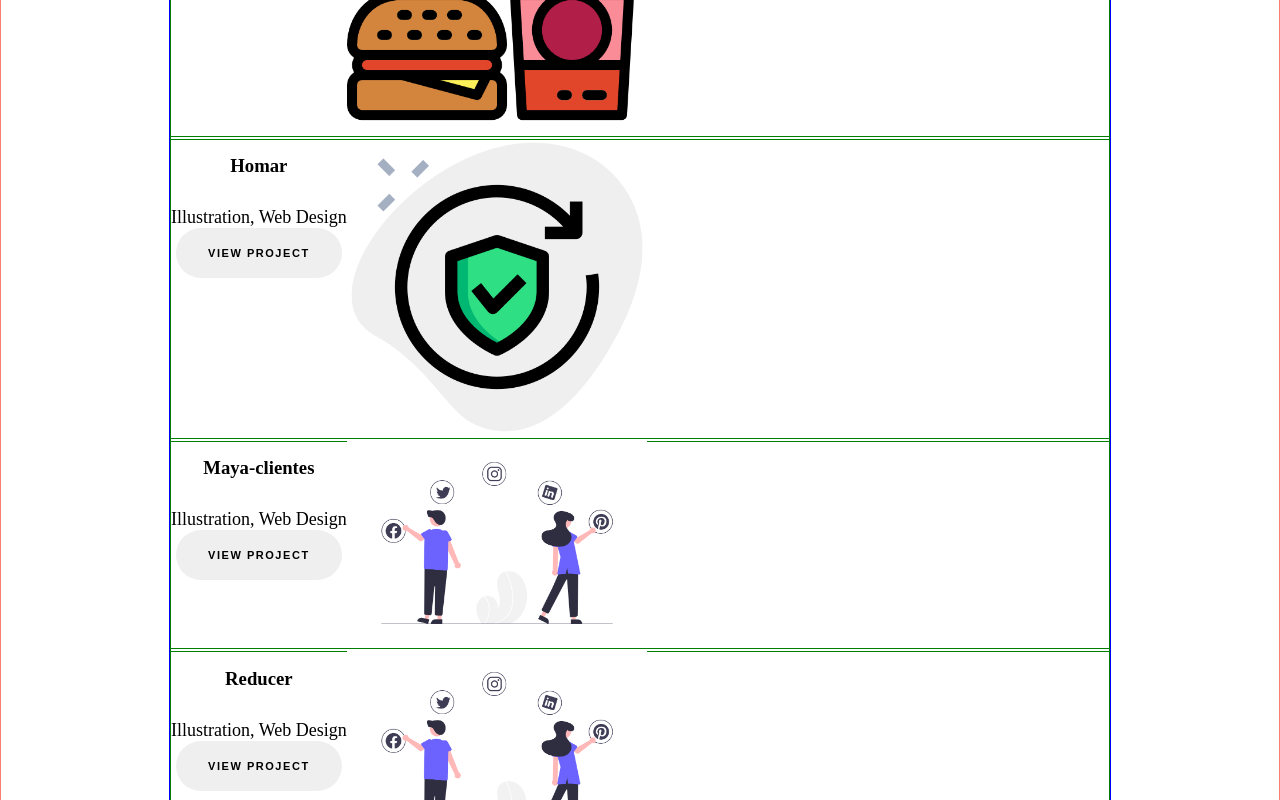
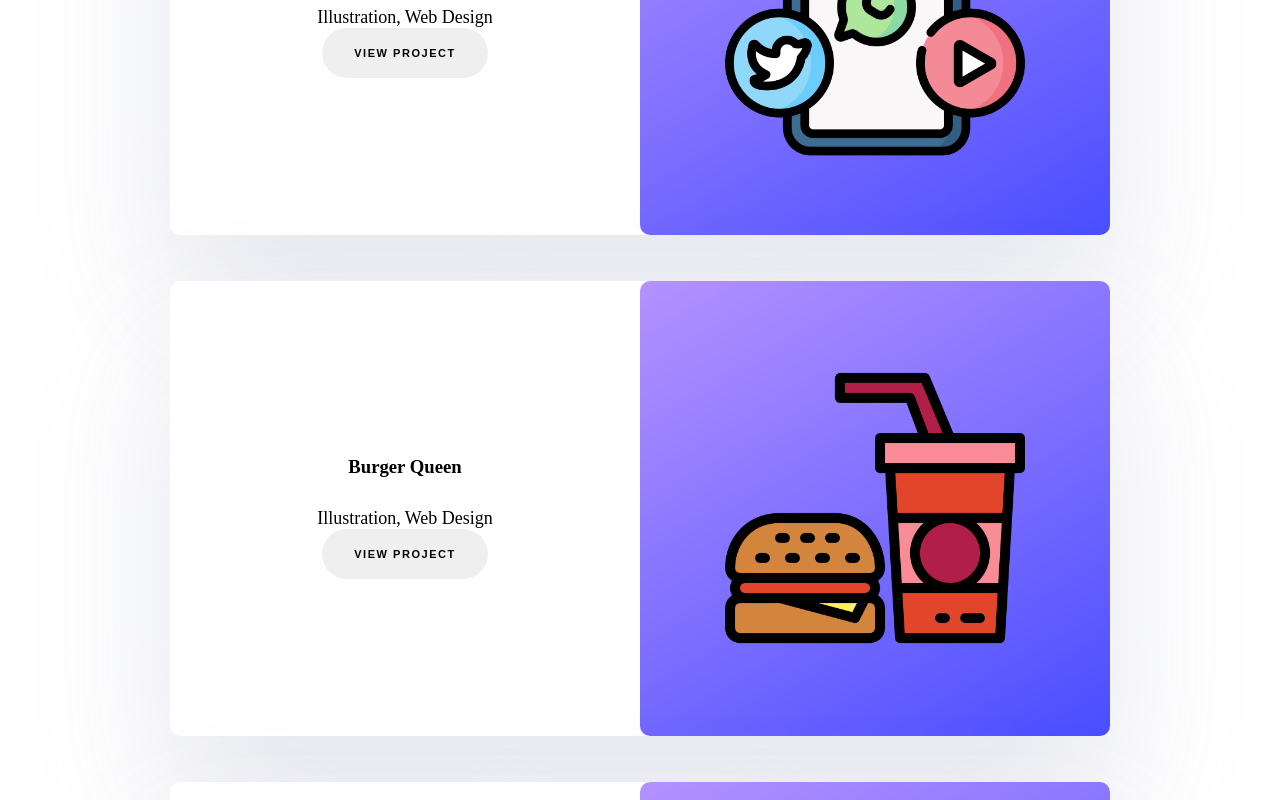
Before and after one commit to jael-VRR/newPortafolio, a React (Create React App) app: page / in a window 1280 px wide. Shown: the part 2220-3020 px from the top of the page. Built offline with nearby package versions, Linux system fonts and the light colour scheme.

Commit message:
style for projects

```diff
--- a/src/styles/projects.css
+++ b/src/styles/projects.css
@@ -1,15 +1,14 @@
 .home-projects {
   padding: 0 0 120px;
   background: #ffffff;
-    border: 1px solid salmon;
+  border: 1px solid white;
 }
-.home.container{
+.home.container {
   width: 100%;
   padding-right: 15px;
   padding-left: 15px;
   margin-right: auto;
   margin-left: auto;
-border: 1px solid red;
 }
 .projects-section {
   position: relative;
@@ -17,26 +16,59 @@ border: 1px solid red;
   z-index: 30;
   max-width: 940px;
   margin: 0 auto;
-    border: 1px solid blue;
 }
-.section-title{
+.section-title {
   text-align: center;
 }
 .works-container {
   position: relative;
   z-index: 30;
-    margin: 50px 0 -54px;
-    border: 1px solid green;
+  margin: 80px 0 -54px;
+  text-align: center;
+  background-color: #fff;
+  border-radius: 10px;
+  box-shadow: 0 70px 140px 0 rgb(130 136 171 / 20%);
+  margin-top: 100px;
 }
-.content{
+.content {
   display: flex;
-    flex-direction: row;
+  justify-content: row;
+}
+.left {
+  display: flex;
+  justify-content: center;
+  text-align: center;
+  width: 100%;
+  align-items: center;
+
+}
+.right {
+  display: flex;
+  justify-content: center;
+  background-image: linear-gradient(150deg, #c99fff -20%, #4a4eff);
+  width: 100%;
+  border-radius: 10px;
+  align-items: center;
+}
+.right1 {
+  width: 100%;
+  border-radius: 10px;
+  background-image: linear-gradient(225deg, #0abac2, #b2de94);
+}
+.title {
+  margin-top: 30px;
+}
+.title h3 {
+  color: black;
 }
 
-/*@media (min-width: 768px)
-{
-
-.works-container {
-    margin: 50px 0 -84px;
+@media (max-width: 1024px) {
+  .content {
+    flex-direction: column-reverse;
   }
-}*/
+}
+@media (min-width: 992px) {
+  .left {
+    min-height: 455px;
+  }
+}
```
Lines whose indentation alone changed are shown as unchanged.
